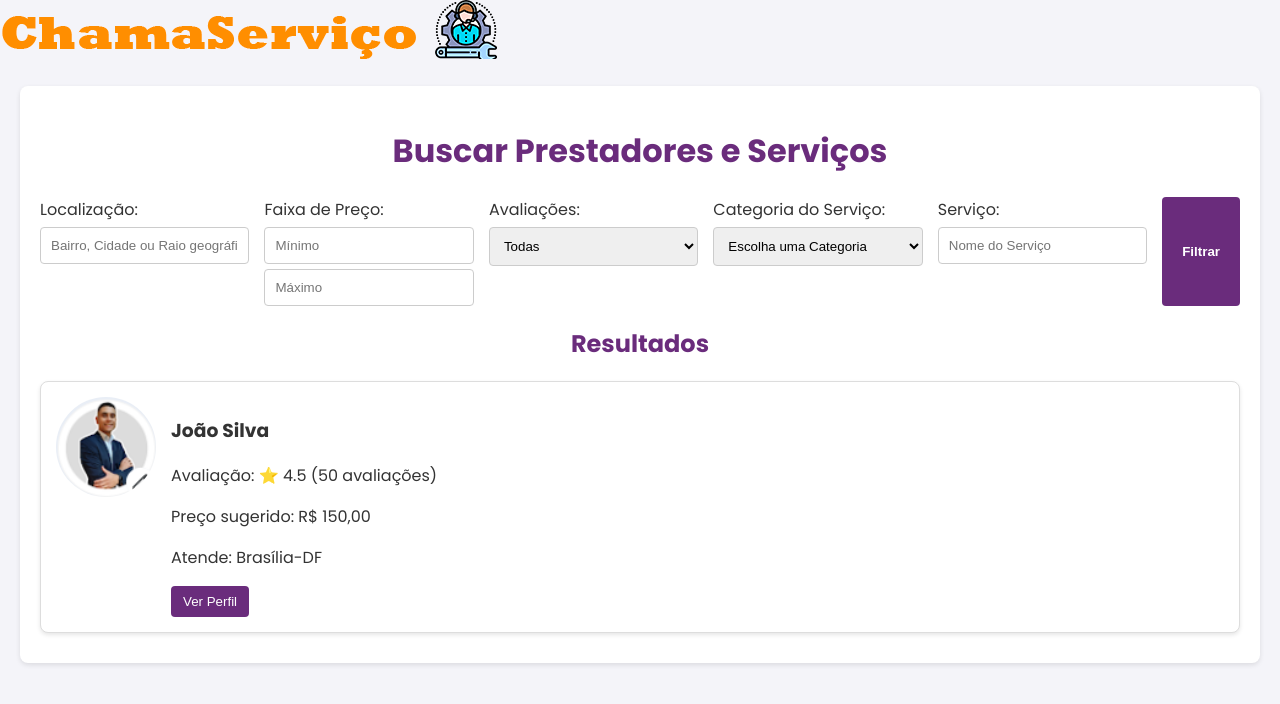
After one commit to erivan-msilva/chamaServico1, a PHP site: page /FormBuscarPrestador.html in a window 1280 px wide. The commit adds this page. Shown: the top 704 px of the page. Run offline with PHP 8.4, Linux system fonts and the light colour scheme.

Commit message:
formularioBuscar

```diff
--- /dev/null
+++ b/FormBuscarPrestador.html
@@ -0,0 +1,81 @@
+<!DOCTYPE html>
+<html lang="pt-br">
+<head>
+    <meta charset="UTF-8">
+    <meta name="viewport" content="width=device-width, initial-scale=1.0">
+    <title>Busca de Prestadores</title>
+    <link rel="stylesheet" href="assets/css/busarServico.css"> <!-- Link para CSS externo -->
+    <!-- Google Fonts -->
+    <link href="https://fonts.googleapis.com/css?family=Poppins:400,500,600,700" rel="stylesheet">
+</head>
+<body>
+<!-- INÍCIO - CABEÇALHO -->
+<header id="header">
+    <!-- Logotipo alinhado à esquerda -->
+    <div class="logo">
+        <a href="index.html">
+            <img src="assets/img/logo.png" alt="logo">
+        </a>
+    </div>
+
+
+
+    <!-- Container Principal -->
+    <main class="container">
+        <h1>Buscar Prestadores e Serviços</h1>
+
+        <!-- Filtros -->
+        <form id="filtro-servicos" class="form-filtros">
+            <div class="filtro-item">
+                <label for="localizacao">Localização:</label>
+                <input type="text" id="localizacao" placeholder="Bairro, Cidade ou Raio geográfico">
+            </div>
+            <div class="filtro-item">
+                <label for="preco">Faixa de Preço:</label>
+                <input type="number" id="preco-min" placeholder="Mínimo">
+                <input type="number" id="preco-max" placeholder="Máximo">
+            </div>
+            <div class="filtro-item">
+                <label for="avaliacao">Avaliações:</label>
+                <select id="avaliacao">
+                    <option value="">Todas</option>
+                    <option value="4">4+ Estrelas</option>
+                    <option value="3">3+ Estrelas</option>
+                    <option value="2">2+ Estrelas</option>
+                </select>
+            </div>
+            <div class="filtro-item">
+                <label for="categoria">Categoria do Serviço:</label>
+                <select id="categoria">
+                    <option value="">Escolha uma Categoria</option>
+                    <option value="Eletricista">Eletricista</option>
+                    <option value="Encanador">Encanador</option>
+                    <option value="Faxina">Faxina</option>
+                </select>
+            </div>
+            <div class="filtro-item">
+                <label for="servico">Serviço:</label>
+                <input type="text" id="servico" placeholder="Nome do Serviço">
+            </div>
+            <button type="submit" class="btn-filtrar">Filtrar</button>
+        </form>
+
+        <!-- Lista de Prestadores -->
+        <section id="resultado-servicos" class="resultado">
+            <h2>Resultados</h2>
+            <!-- Um card de exemplo -->
+            <div class="card-prestador">
+                <img src="assets/img/fotoPerfil.png" alt="Foto do Prestador" class="foto-prestador">
+                <div class="info-prestador">
+                    <h3>João Silva</h3>
+                    <p>Avaliação: ⭐ 4.5 (50 avaliações)</p>
+                    <p>Preço sugerido: R$ 150,00</p>
+                    <p>Atende: Brasília-DF</p>
+                    <button class="btn-detalhes">Ver Perfil</button>
+                </div>
+            </div>
+            <!-- Outros cards de prestadores aparecerão dinamicamente -->
+        </section>
+    </main>
+</body>
+</html>
--- /dev/null
+++ b/assets/css/busarServico.css
@@ -0,0 +1,119 @@
+/* Reset e estilos globais */
+body {
+    font-family: 'Poppins', sans-serif;
+    margin: 0;
+    padding: 0;
+    background-color: #f4f4f9;
+    color: #333;
+}
+
+.container {
+    max-width: 1200px;
+    margin: 20px auto;
+    padding: 20px;
+    background-color: #fff;
+    border-radius: 8px;
+    box-shadow: 0 2px 5px rgba(0, 0, 0, 0.1);
+}
+
+/* Título */
+h1, h2 {
+    text-align: center;
+    color: #6a2c7c;
+}
+
+/* Formulário de Filtros */
+.form-filtros {
+    display: flex;
+    flex-wrap: wrap;
+    gap: 15px;
+    justify-content: center;
+}
+
+.filtro-item {
+    display: flex;
+    flex-direction: column;
+    gap: 5px;
+    flex: 1 1 200px;
+}
+
+.filtro-item input, .filtro-item select {
+    padding: 10px;
+    border: 1px solid #ccc;
+    border-radius: 4px;
+    transition: border-color 0.3s;
+}
+
+.filtro-item input:focus, .filtro-item select:focus {
+    border-color: #6a2c7c;
+    outline: none;
+}
+
+.btn-filtrar {
+    background-color: #6a2c7c;
+    color: #fff;
+    border: none;
+    padding: 10px 20px;
+    border-radius: 4px;
+    cursor: pointer;
+    font-weight: 600;
+    transition: background-color 0.3s ease;
+}
+
+.btn-filtrar:hover {
+    background-color: #572264;
+}
+
+/* Resultados */
+.resultado {
+    margin-top: 20px;
+}
+
+.card-prestador {
+    display: flex;
+    background: #fff;
+    border: 1px solid #ddd;
+    border-radius: 8px;
+    margin: 10px 0;
+    padding: 15px;
+    box-shadow: 0 2px 4px rgba(0, 0, 0, 0.1);
+    gap: 15px;
+}
+
+.foto-prestador {
+    width: 100px;
+    height: 100px;
+    border-radius: 50%;
+    object-fit: cover;
+}
+
+.info-prestador {
+    flex: 1;
+}
+
+.btn-detalhes {
+    background-color: #6a2c7c;
+    color: #fff;
+    border: none;
+    padding: 8px 12px;
+    border-radius: 4px;
+    cursor: pointer;
+    transition: background-color 0.3s ease;
+}
+
+.btn-detalhes:hover {
+    background-color: #572264;
+}
+
+/* Responsividade */
+@media (max-width: 768px) {
+    .form-filtros {
+        flex-direction: column;
+        align-items: center;
+    }
+
+    .card-prestador {
+        flex-direction: column;
+        text-align: center;
+    }
+}
--- a/formCadPrestador.html
+++ b/formCadPrestador.html
@@ -7,7 +7,7 @@
   <meta content="width=device-width, initial-scale=1.0" name="viewport">
 
 
-  <title>Cadastro de Prestador</title>
+  <title>Alterar Cadastro</title>
 
   <!-- Google Fonts -->
   <link href="https://fonts.googleapis.com/css?family=Open+Sans:300,300i,400,400i,600,600i,700,700i|Raleway:300,300i,400,400i,500,500i,600,600i,700,700i|Poppins:300,300i,400,400i,500,500i,600,600i,700,700i" rel="stylesheet">
```
Also changed, not shown: PerfilAlteraP.html (added, +118 -0 lines), PerfilPrestador.html (+31 -11 lines), assets/css/stylePrincipal.css (+61 -2 lines), assets/css/alterarPerfil.css (added).
